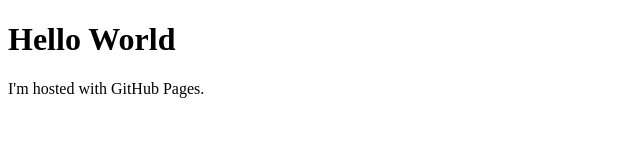
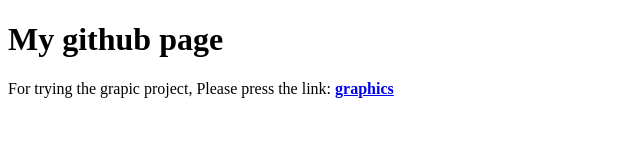
Before and after one commit to maoz26/maoz26.github.io, a plain HTML site: page index.html in a window 1280 px wide. Shown: the whole page, without its empty margins (0-640 px from the left). Drawn offline with Linux system fonts and the light colour scheme.

Commit message:
graphics ex2

```diff
--- a/index.html
+++ b/index.html
@@ -1,7 +1,12 @@
 <!DOCTYPE html>
+<head>
+</head>
 <html>
-<body>
-<h1>Hello World</h1>
-<p>I'm hosted with GitHub Pages.</p>
-</body>
+	<body>
+		<h1>My github page</h1>
+		<p>For trying the grapic project, Please press the link:
+			<b><a href="https://github.com/maoz26/shapes"> graphics</a></b>
+		</p>
+
+	</body>
 </html>
```
